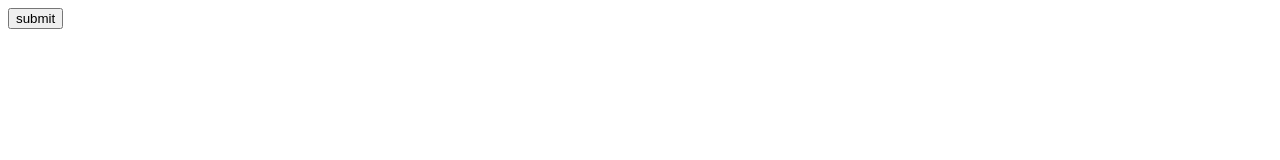
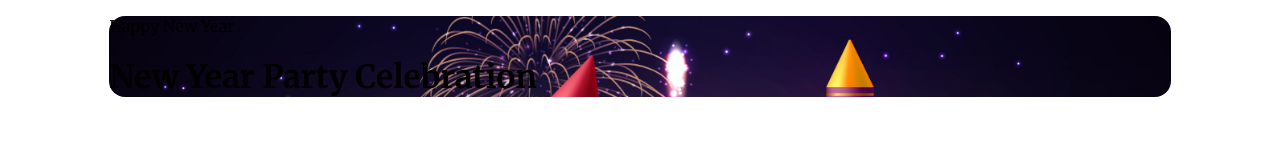
Before and after one commit to Rafinaman/first-assignment-portfolio, a plain HTML site: page index.html in a window 1280 px wide. Drawn offline with Linux system fonts and the light colour scheme.

Commit message:
first section added

```diff
--- a/index.html
+++ b/index.html
@@ -1,15 +1,23 @@
 <!DOCTYPE html>
 <html lang="en">
+
 <head>
     <meta charset="UTF-8">
     <meta name="viewport" content="width=device-width, initial-scale=1.0">
     <title>New year new offers</title>
 
+    <link rel="stylesheet" href="styles/style.css">
+    <link rel="preconnect" href="https://fonts.gstatic.com" crossorigin>
+    <link href="https://fonts.googleapis.com/css2?family=Merriweather:ital,wght@0,300;0,400;0,700;0,900;1,300;1,400;1,700;1,900&display=swap" rel="stylesheet">
+
 
 </head>
+
 <body>
-    <header>
-        <input type="button" value="submit">
+    <header class="header">
+        <p class="welcome-message">Happy New Year</p>
+        <h1 class="main-title">New Year Party Celebration</h1>
+
     </header>
     <main>
 
@@ -19,4 +27,5 @@
     </footer>
 
 </body>
+
 </html>
--- /dev/null
+++ b/styles/style.css
@@ -0,0 +1,16 @@
+* {
+    font-family: 'Merriweather', serif;
+}
+
+/*header styles*/
+
+.header {
+    width: 84%;
+    height: max-content;
+    margin: 0 auto;
+    background-image: url("/Banner\ Image.png");
+    background-repeat: no-repeat;
+    background-size: 100%;
+    border-radius: 16px;
+
+}
```
Also changed, not shown: Banner Image.png (added).
